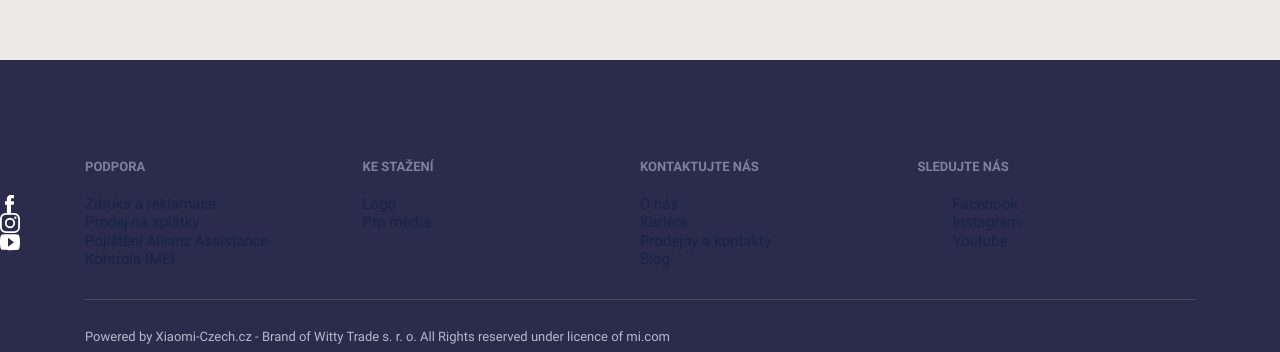
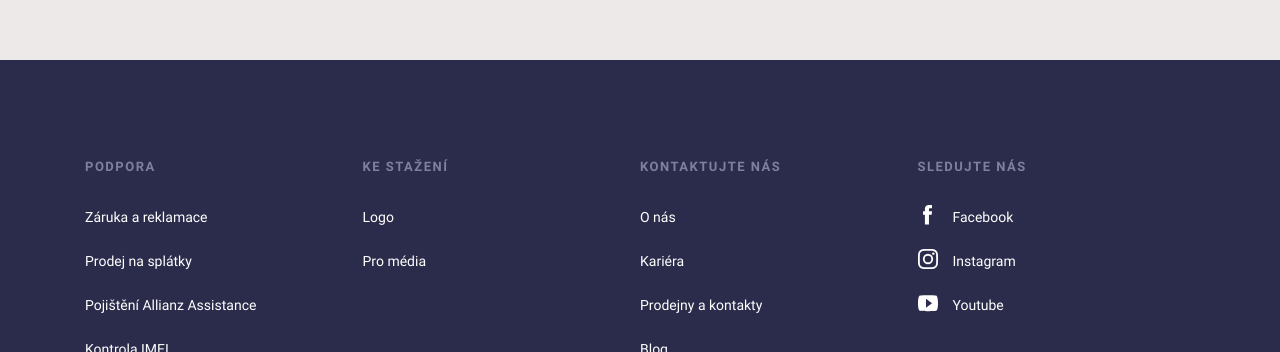
Before and after one commit to TommyK28/XI-web-test, a plain HTML site: page index.html in a window 1280 px wide. Shown: the part 2448-2800 px from the top of the page. Drawn offline with nearby package versions, Linux system fonts and the light colour scheme.

Commit message:
new font way,  editing the entry

```diff
--- a/assets/css/style.css
+++ b/assets/css/style.css
@@ -9,7 +9,7 @@
 	font-weight: 300;
 	font-display: fallback;
 	src: local('Roboto-Light'),
-		url('../fonts/roboto-v20-latin_latin-ext-300.woff2') format('woff2');
+		url('../font/roboto-v20-latin_latin-ext-300.woff2') format('woff2');
 }
 /* roboto-regular - latin_latin-ext */
 @font-face {
@@ -18,7 +18,7 @@
 	font-weight: 400;
 	font-display: fallback;
 	src: local('Roboto-Regular'),
-		url('../fonts/roboto-v20-latin_latin-ext-regular.woff2') format('woff2');
+		url('../font/roboto-v20-latin_latin-ext-regular.woff2') format('woff2');
 }
 /* roboto-500 - latin_latin-ext */
 @font-face {
@@ -27,7 +27,7 @@
 	font-weight: 500;
 	font-display: fallback;
 	src: local('Roboto-Medium'),
-		url('../fonts/roboto-v20-latin_latin-ext-500.woff2') format('woff2');
+		url('../font/roboto-v20-latin_latin-ext-500.woff2') format('woff2');
 }
 /* roboto-700 - latin_latin-ext */
 @font-face {
@@ -36,7 +36,7 @@
 	font-weight: 700;
 	font-display: fallback;
 	src: local('Roboto-Bold'),
-		url('../fonts/roboto-v20-latin_latin-ext-700.woff2') format('woff2');
+		url('../font/roboto-v20-latin_latin-ext-700.woff2') format('woff2');
 }
 
 /* Global settings
@@ -149,6 +149,12 @@ a {
 	height: auto;
 }
 
+@media (max-width: 1410px) {
+	.logo {
+		margin-right: 0;
+	}
+}
+
 /* Nav
 ----------------------------------------- */
 
@@ -175,7 +181,7 @@ a {
 }
 
 .menu-left li a,
-.menu-right li a{
+.menu-right li a {
 	position: relative;
 }
 
@@ -196,12 +202,11 @@ a {
 .menu-left li a:hover::after,
 .menu-right li a:hover::after,
 .menu__sub-nav li a:hover::after,
-.menu-right li:hover > a::after
- {
+.menu-right li:hover > a::after {
 	width: 100%;
 }
 
-.menu-right .eshop-item svg{
+.menu-right .eshop-item svg {
 	display: inline-block;
 	font-weight: 700;
 	fill: #ff6700;
@@ -209,6 +214,10 @@ a {
 	height: 17px;
 	margin-right: 8px;
 	vertical-align: top;
+}
+
+.menu-right .eshop-item a {
+	font-weight: bold;
 }
 
 .menu-btn {
@@ -250,7 +259,6 @@ a {
 .menu-btn {
 	position: relative;
 	padding-right: 44px;
-	font-family: 'Roboto', sans-serif;
 	font-size: 1rem;
 	letter-spacing: 1.6px;
 	font-weight: 600;
@@ -344,7 +352,7 @@ a {
 		fill: #ff6700;
 	}
 
-	.arrow-btn svg path{
+	.arrow-btn svg path {
 		fill: #182446;
 	}
 
@@ -373,7 +381,7 @@ a {
 		border-top: 0;
 	}
 
-	.menu__sub-nav{
+	.menu__sub-nav {
 		position: static;
 		border-top: 0;
 		background: #fff;
@@ -436,6 +444,7 @@ a {
 	display: block;
 	font-size: 1.3rem;
 	text-transform: uppercase;
+	letter-spacing: 1.5px;
 	color: #7f7f9e;
 	font-family: 'Roboto', sans-serif;
 	font-weight: 700;
@@ -453,23 +462,28 @@ a {
 	}
 }
 
-.nav__column li {
-	font-size: 0.9rem;
-	padding: 0 0 15px 0;
+.footer__column-nav {
+	margin-bottom: 15px;
 }
 
-.nav__column li a {
+.footer__column-nav li {
+	font-size: 0.9rem;
+}
+
+.footer__column-nav li a {
 	position: relative;
 	font-size: 1.4rem;
+	line-height: 2.4rem;
 	font-weight: 400;
-	display: block;
+	display: inline-block;
 	color: #fff;
 	transition: 0.5s;
 	text-decoration: solid underline transparent;
 	padding-top: 10px;
+	padding-bottom: 10px;
 }
 
-.nav__column li a:hover {
+.footer__column-nav li a:hover {
 	text-decoration: underline;
 }
 
@@ -506,7 +520,7 @@ a {
 }
 
 .section-3 {
-	background: rgb(209, 209, 209) (199, 195, 195);
+	background: rgb(209, 209, 209);
 	height: 100vh;
 }
 
```
